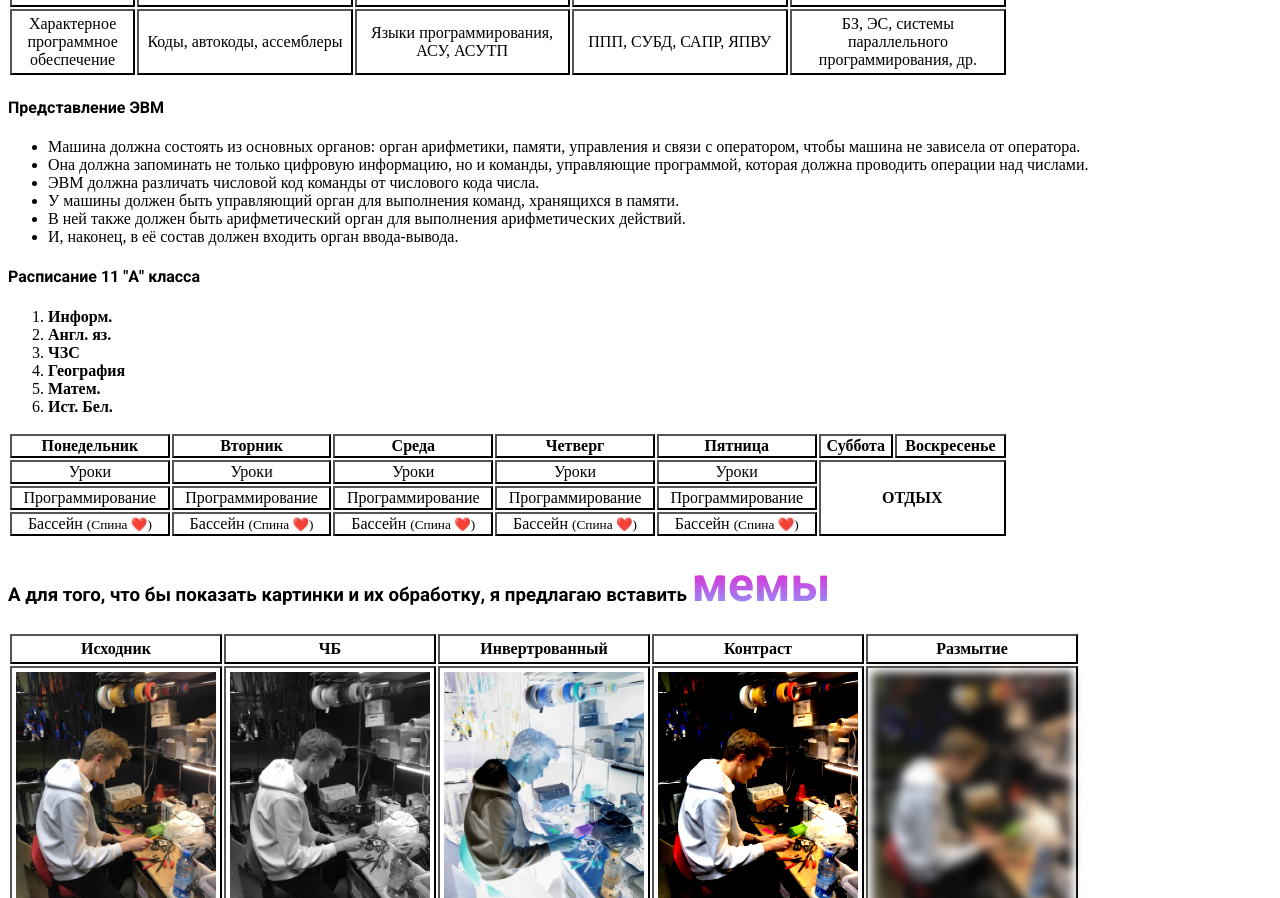
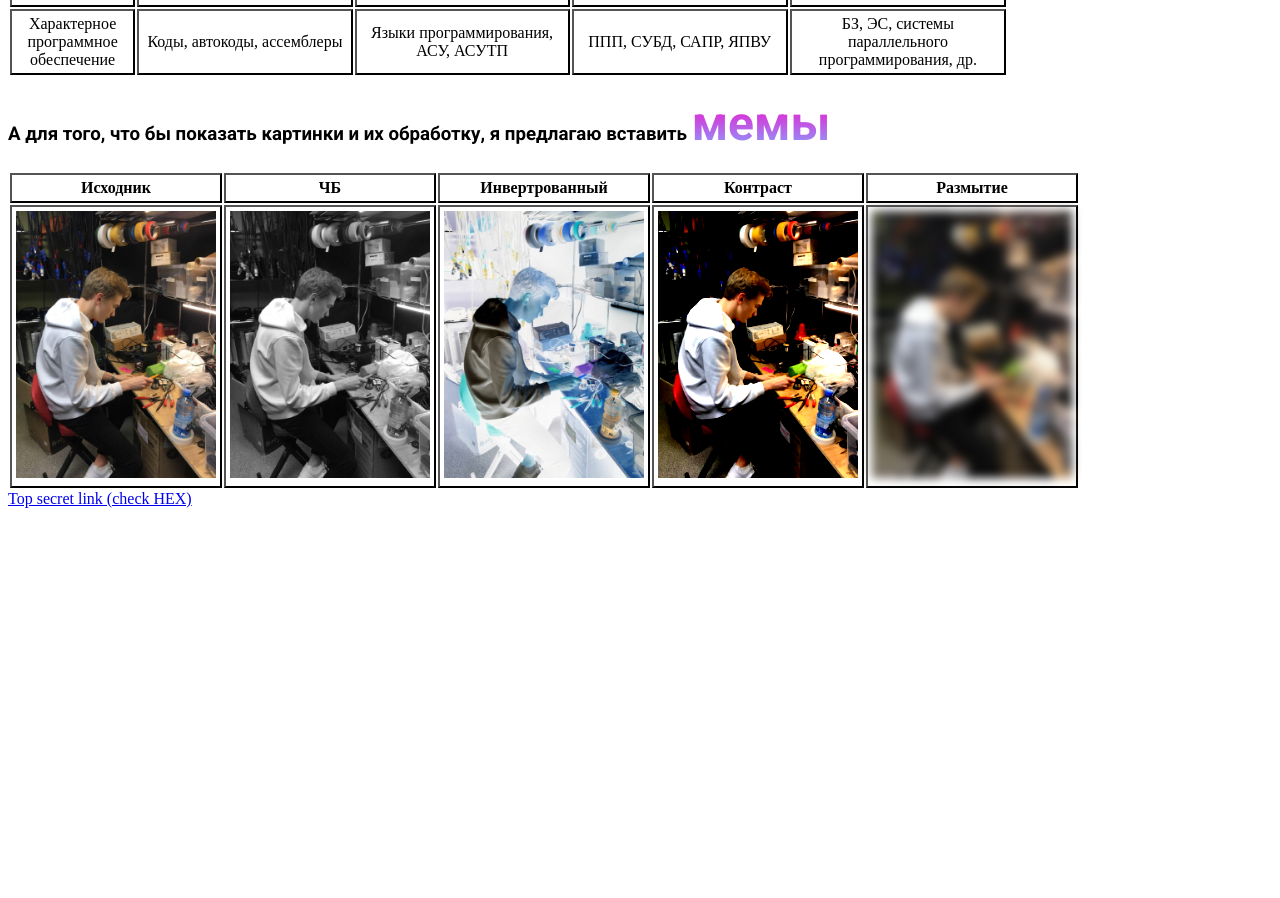
Before and after one commit to d-sivashko/d-sivashko.github.io, a plain HTML site: page index.html in a window 1280 px wide. Shown: the part 1927-2825 px from the top of the page. After the commit the page ends 2443 px from the top, so only its background shows below. Drawn offline with Linux system fonts and the light colour scheme.

Commit message:
Revert "table and lists"

```diff
--- a/index.html
+++ b/index.html
@@ -111,67 +111,6 @@
             </tr>
         </tbody>
     </table>
-
-    <div>
-        <h4><strong>Представление ЭВМ</strong></h4>
-        <ul>
-            <li>Машина должна состоять из основных органов: орган арифметики, памяти, управления и связи с оператором, чтобы машина не зависела от оператора.</li>
-            <li>Она должна запоминать не только цифровую информацию, но и команды, управляющие программой, которая должна проводить операции над числами.</li>
-            <li>ЭВМ должна различать числовой код команды от числового кода числа.</li>
-            <li>У машины должен быть управляющий орган для выполнения команд, хранящихся в памяти.</li>
-            <li>В ней также должен быть арифметический орган для выполнения арифметических действий.</li>
-            <li>И, наконец, в её состав должен входить орган ввода-вывода.
-            </li>
-        </ul>
-
-        <h4><strong>Расписание 11 "А" класса</strong></h4>
-        <ol>
-            <li><strong>Информ.</strong></li>
-            <li><strong>Англ. яз. </strong></li>
-            <li><strong>ЧЗС</strong></li>
-            <li><strong>География</strong></li>
-            <li><strong>Матем.</strong></li>
-            <li><strong>Ист. Бел.</strong></li>
-        </ol>
-
-        <table width="1000px">
-            <thead>
-                <th>Понедельник</th>
-                <th>Вторник</th>
-                <th>Среда</th>
-                <th>Четверг</th>
-                <th>Пятница</th>
-                <th>Суббота</th>
-                <th>Воскресенье</th>
-            </thead>
-            <tbody>
-                <tr>
-                    <td>Уроки</td>
-                    <td>Уроки</td>
-                    <td>Уроки</td>
-                    <td>Уроки</td>
-                    <td>Уроки</td>
-                    <td colspan="2" rowspan="3"><strong>ОТДЫХ</strong></td>
-                </tr>
-                <tr>
-                    <td>Программирование</td>
-                    <td>Программирование</td>
-                    <td>Программирование</td>
-                    <td>Программирование</td>
-                    <td>Программирование</td>
-                </tr>
-                <tr>
-                    <td>Бассейн <small>(Спина ❤️)</small></td>
-                    <td>Бассейн <small>(Спина ❤️)</small></td>
-                    <td>Бассейн <small>(Спина ❤️)</small></td>
-                    <td>Бассейн <small>(Спина ❤️)</small></td>
-                    <td>Бассейн <small>(Спина ❤️)</small></td>
-                </tr>
-            </tbody>
-
-        </table>
-    </div>
-
     <div>
         <h3>А для того, что бы показать картинки и их обработку, я предлагаю вставить <span class="mem_h">мемы</span></h3>
         <table width="500px" cellpadding="4">
@@ -203,6 +142,6 @@
             </tbody>
         </table>
     </div>
-    <a href="https://drive.google.com/file/d/17IJbelaRKkyzouXncv1ozXRdXuaph5Bs/view?usp=sharing">Top secret link (check HEX)</a>
+    <a href="https://drive.google.com/file/d/17IJbelaRKkyzouXncv1ozXRdXuaph5Bs/view?usp=sharing" target="_blank">Top secret link (check HEX)</a>
 </body>
 </html>
```
